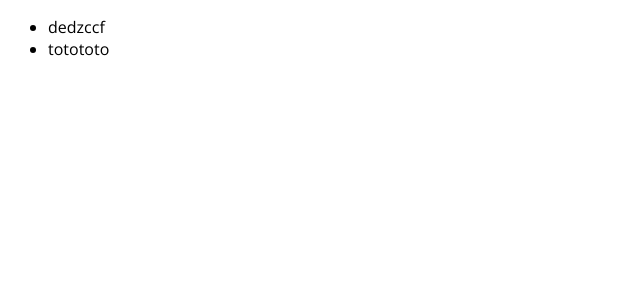
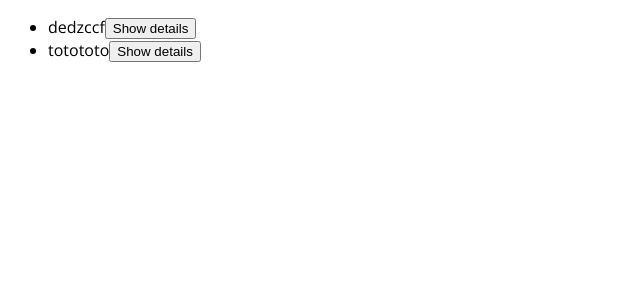
Before and after one commit to i-benjelloun/nextjs-course, a Next.js app: page /feedback in a window 1280 px wide. Shown: the top 300 px of the page, without its empty margins (0-640 px from the left). Built offline with nearby package versions, Linux system fonts and the light colour scheme.

Commit message:
Dynamic route

```diff
--- /dev/null
+++ b/pages/api/feedback/[feedbackId].ts
@@ -0,0 +1,22 @@
+import { NextApiRequest, NextApiResponse } from "next";
+import { Feedback, buildFeedbacksPath, extractFeedbacks } from ".";
+import { StatusCode } from "status-code-enum";
+
+type ResponseData = { message: string; feedback?: Feedback };
+
+export default function handler(
+  req: NextApiRequest,
+  res: NextApiResponse<ResponseData>
+) {
+  const { feedbackId } = req.query;
+
+  const filePath = buildFeedbacksPath();
+  const data = extractFeedbacks(filePath);
+  const feedback = data.find((feedback) => feedback.id === feedbackId);
+
+  if (!feedback) {
+    res.status(StatusCode.ClientErrorNotFound);
+  }
+
+  res.status(StatusCode.SuccessOK).json({ message: "Success", feedback });
+}
--- a/pages/api/feedback.ts
+++ b/pages/api/feedback/index.ts
@@ -10,11 +10,11 @@ export interface Feedback {
 
 type ResponseData = { message: string; feedback?: Feedback | Feedback[] };
 
-export function buildFeedbackPath() {
+export function buildFeedbacksPath() {
   return path.join(process.cwd(), "data", "feedback.json");
 }
 
-export function extractFeedback(filePath: string) {
+export function extractFeedbacks(filePath: string): Feedback[] {
   const fileData = fs.readFileSync(filePath, "utf-8");
   return JSON.parse(fileData);
 }
@@ -33,14 +33,14 @@ export default function handler(
       text: feedbackText,
     };
 
-    const filePath = buildFeedbackPath();
-    const data = extractFeedback(filePath);
+    const filePath = buildFeedbacksPath();
+    const data = extractFeedbacks(filePath);
     data.push(newFeedback);
     fs.writeFileSync(filePath, JSON.stringify(data));
     res.status(201).json({ message: "Success", feedback: newFeedback });
   } else {
-    const filePath = buildFeedbackPath();
-    const data = extractFeedback(filePath);
+    const filePath = buildFeedbacksPath();
+    const data = extractFeedbacks(filePath);
     res.status(200).json({ message: "this works", feedback: data });
   }
 }
--- a/pages/feedback/index.tsx
+++ b/pages/feedback/index.tsx
@@ -1,24 +1,44 @@
 import { GetStaticProps } from "next";
-import React from "react";
-import { Feedback, buildFeedbackPath, extractFeedback } from "../api/feedback";
+import React, { Fragment, useState } from "react";
+import {
+  Feedback,
+  buildFeedbacksPath,
+  extractFeedbacks,
+} from "../api/feedback";
 
 interface FeedbackPageProps {
   feedbacks: Feedback[];
 }
 
 const FeedbackPage = ({ feedbacks }: FeedbackPageProps) => {
+  const [feedback, setFeedback] = useState<Feedback | null>(null);
+
+  function showDetailsHandler(id: string) {
+    fetch(`/api/feedback/${id}`)
+      .then((response) => response.json())
+      .then((data) => setFeedback(data.feedback));
+  }
+
   return (
-    <ul>
-      {feedbacks.map((item) => (
-        <li key={item.id}>{item.text}</li>
-      ))}
-    </ul>
+    <Fragment>
+      {feedback && <p>{feedback.email}</p>}
+      <ul>
+        {feedbacks.map((item) => (
+          <li key={item.id}>
+            {item.text}
+            <button onClick={showDetailsHandler.bind(null, item.id)}>
+              Show details
+            </button>
+          </li>
+        ))}
+      </ul>
+    </Fragment>
   );
 };
 
 export async function getStaticProps() {
-  const filePath = buildFeedbackPath();
-  const data = extractFeedback(filePath);
+  const filePath = buildFeedbacksPath();
+  const data = extractFeedbacks(filePath);
   return { props: { feedbacks: data } };
 }
 
```
Also changed, not shown: package.json (+5 -4 lines), 1 other file (tests, documents, lock files or other folders).
